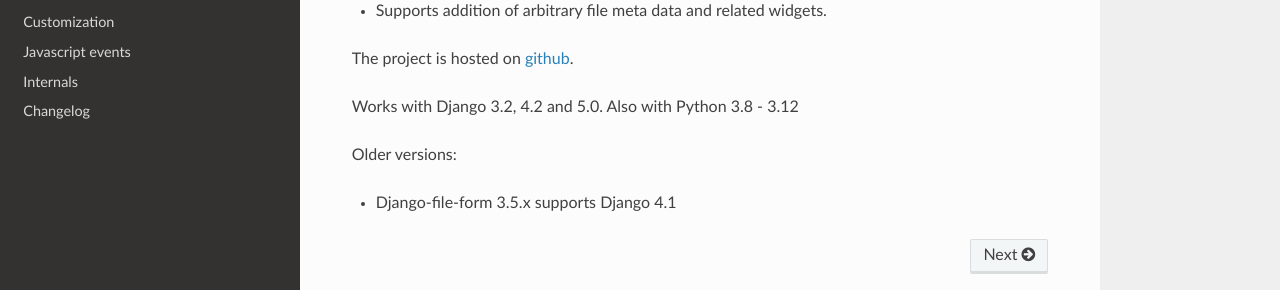
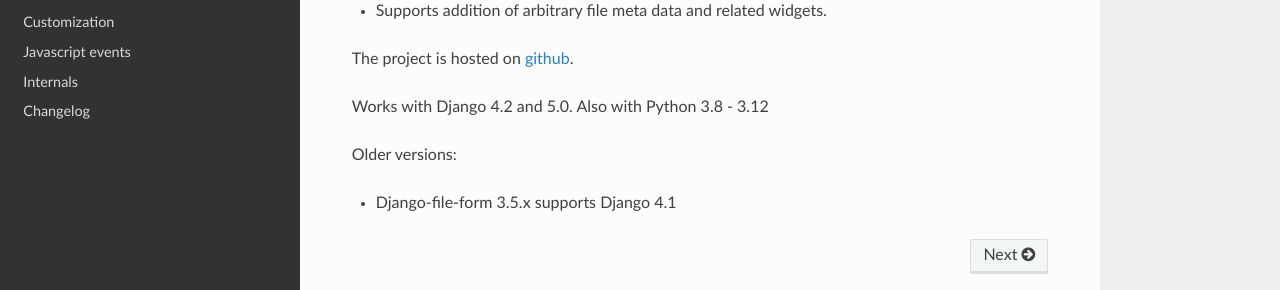
Before and after one commit to mbraak/django-file-form, an MkDocs documentation site: the page built from docs/index.md, in a window 1280 px wide. Shown: the part 425-715 px from the top of the page. Built offline with MkDocs 1.6.1, drawn with Linux system fonts in a browser that asks for light colours; nearby versions of some CDN libraries.

Commit message:
Remove support  for Django 3.2 (#841)
* Remove django 3 from tested versions

* Update docs

* Update setup.py

```diff
--- a/docs/index.md
+++ b/docs/index.md
@@ -15,7 +15,7 @@ Features:
 
 The project is hosted on [github](https://github.com/mbraak/django-file-form).
 
-Works with Django 3.2, 4.2 and 5.0. Also with Python 3.8 - 3.12
+Works with Django 4.2 and 5.0. Also with Python 3.8 - 3.12
 
 Older versions:
 
--- a/setup.py
+++ b/setup.py
@@ -25,7 +25,6 @@ setup(
     classifiers=[
         "Development Status :: 5 - Production/Stable",
         "Framework :: Django",
-        "Framework :: Django :: 3.2",
         "Framework :: Django :: 4.2",
         "Framework :: Django :: 5.0",
         "Intended Audience :: Developers",
```
Also changed, not shown: docs/changelog.md (+1 -0 lines), 1 other file.
